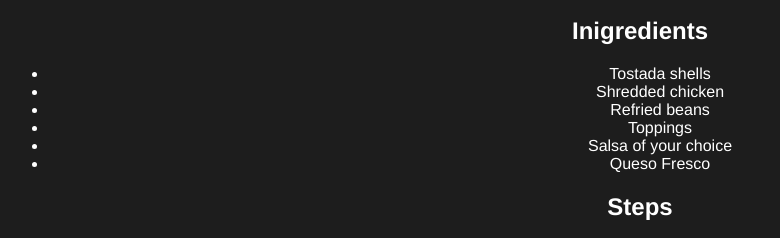
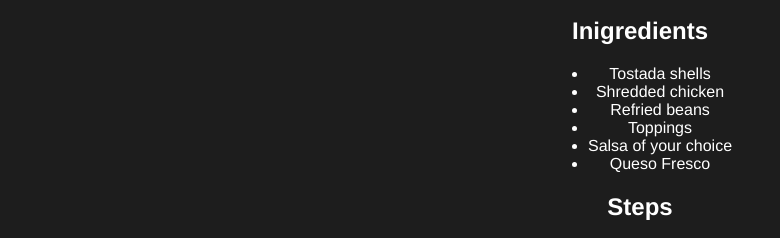
Before and after one commit to GjoseG/recipes, a plain HTML site: page mrecipes/tostadas.html in a window 1280 px wide. Shown: the part 661-899 px from the top of the page, 0-780 px from the left. Drawn offline with Linux system fonts and the light colour scheme.

Commit message:
Fixed styling for unordered and ordered lists.

```diff
--- a/style.css
+++ b/style.css
@@ -10,3 +10,8 @@ a{
     font-size: 150%;
     font-weight: 800;
 }
+
+ul, ol{
+    display: table;
+    margin: 0 auto;
+}
```
